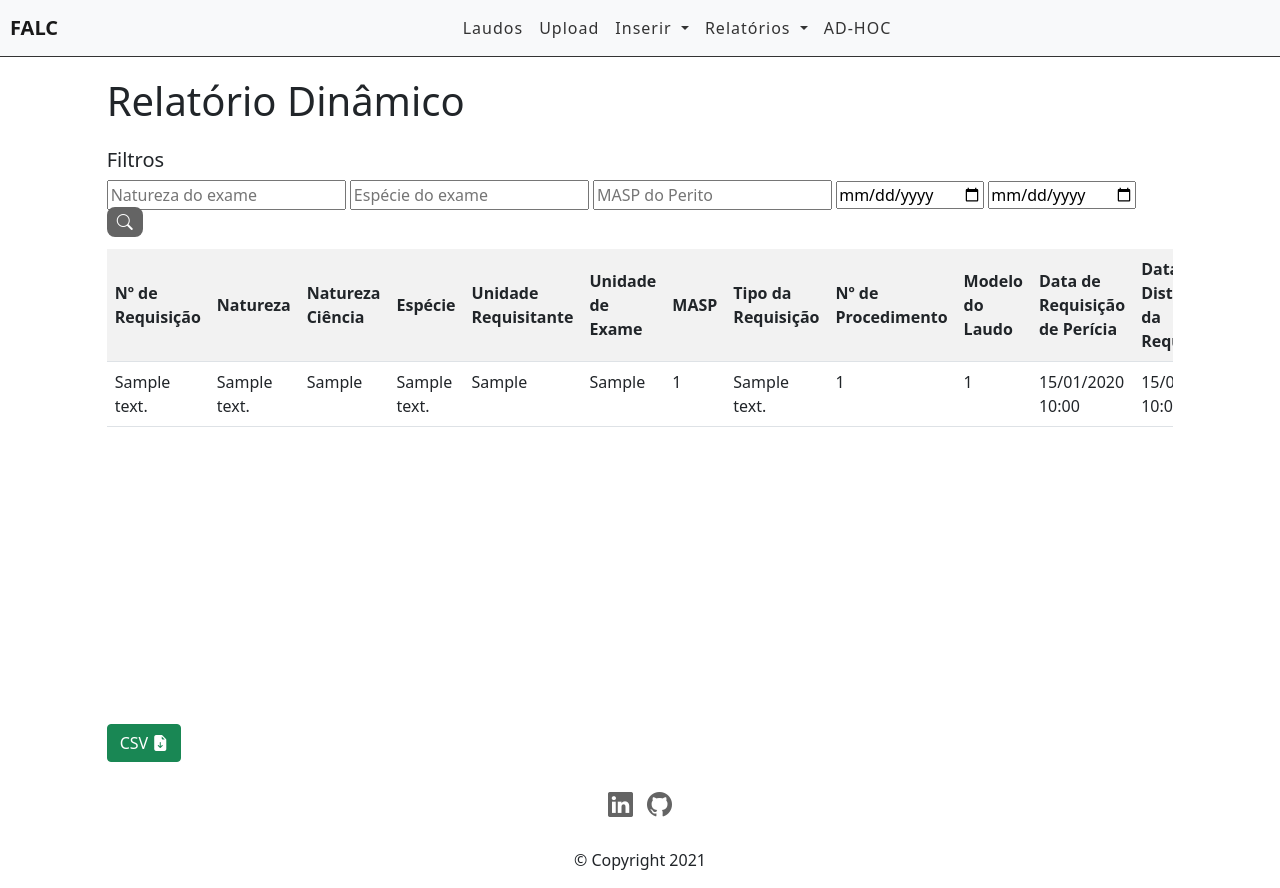
After one commit to MsouzaLeo/TFG_Front, a Django app: page /ad-hoc/ in a window 1280 px wide. The commit adds this page. Run offline with Django 3.2, Linux system fonts and the light colour scheme; tables that the repository leaves empty hold one stand-in row (values such as "Sample post"); parts of the project's set-up code (start-up, migrations or seed data) failed here and were passed over; some libraries are stand-ins or nearby versions.

Commit message:
fixing bugs in the ad-hoc page

```diff
--- a/DjangoFront/settings.py
+++ b/DjangoFront/settings.py
@@ -122,7 +122,7 @@ USE_I18N = True
 
 USE_L10N = True
 
-USE_TZ = True
+USE_TZ = False
 
 
 # Static files (CSS, JavaScript, Images)
--- a/tables/templates/base.html
+++ b/tables/templates/base.html
@@ -78,6 +78,9 @@
                                 <li><a class="dropdown-item" href="/relatorio-unidader">Unidades Requisitantes</a></li>
                             </ul>
                         </li>
+                        <li class="nav-item">
+                            <a class="nav-link" href="/ad-hoc">AD-HOC</a>
+                        </li>
                     </ul>
                 </div>
             </div>
--- /dev/null
+++ b/tables/templates/relatorios/relatorio_adhoc.html
@@ -0,0 +1,63 @@
+{% extends 'base.html' %} {% block title %} Laudos {% endblock %} {% block content %}
+<div class="offset-1 col-10 list-div">
+    <h1 id='name'>Relatório Dinâmico</h1>
+    <div class="col-9 search-div form">
+        <form method="get" id='search-form'>
+            <h5>Filtros</h5>
+            <input type="text" id="natu" name="natu" placeholder="Natureza do exame" value="{{request.GET.natu}}">
+            <input type="text" id="espe" name="espe" placeholder="Espécie do exame" value="{{request.GET.espe}}">
+            <input type="text" id="masp" name="masp" placeholder="MASP do Perito" value="{{request.GET.masp}}">
+            <input type="date" id="dataini" name="dataini" placeholder="Data de início" value="{{request.GET.dataini}}">
+            <input type="date" id="datafim" name="datafim" placeholder="Data de fim" value="{{request.GET.datafim}}">
+            <i id="search-btn" class="bi bi-search "></i>
+        </form>
+    </div>
+
+
+    <div id="div_table" class="table-responsive">
+        <table id='table' class="table table-striped ">
+            <tr>
+                <th>Nº de Requisição</th>
+                <th>Natureza</th>
+                <th>Natureza Ciência</th>
+                <th>Espécie</th>
+                <th>Unidade Requisitante</th>
+                <th>Unidade de Exame</th>
+                <th>MASP</th>
+                <th>Tipo da Requisição</th>
+                <th>Nº de Procedimento</th>
+                <th>Modelo do Laudo</th>
+                <th>Data de Requisição de Perícia</th>
+                <th>Data de Distribuição da Requisição</th>
+                <th>Data de Redistribuição</th>
+                <th>Data de Devolução da Requisição</th>
+                <th>Data de Aceite da Requisição</th>
+                <th>Data de expedição do Laudo</th>
+                <th>Tempo de Confecção do Laudo</th>
+            </tr>
+            {% for result in data %}
+            <tr>
+                <td>{{ result.nmr_requisicao }}</td>
+                <td>{{ result.cod_natureza_exame}}</td>
+                <td>{{ result.cod_natureza_exame.ciencia}}</td>
+                <td>{{ result.cod_especie_exame}}</td>
+                <td>{{ result.cod_unidade_requisitante}}</td>
+                <td>{{ result.cod_unidade_exame}}</td>
+                <td>{{ result.masp_perito}}</td>
+                <td>{{ result.tipo_requisicao}}</td>
+                <td>{{ result.nmr_procedimento}}</td>
+                <td>{{ result.cod_modelo_laudo}}</td>
+                <td>{{ result.data_requisicao_pericia|date:"d/m/Y H:i"}}</td>
+                <td>{{ result.data_distribuicao_requisicao|date:"d/m/Y H:i"}}</td>
+                <td>{{ result.data_redistribuicao|date:"d/m/Y H:i"}}</td>
+                <td>{{ result.data_devolucao_requisicao|date:"d/m/Y H:i"}}</td>
+                <td>{{ result.data_aceite_requisicao|date:"d/m/Y H:i"}}</td>
+                <td>{{ result.data_expedicao_laudo|date:"d/m/Y H:i"}}</td>
+                <td>{{ result.tempo_confeccao_laudo}}</td>
+            </tr>
+            {% endfor %}
+        </table>
+    </div>
+    <button class='btn btn-success' id='downloadcsv'>CSV <i class="bi bi-file-earmark-arrow-down-fill"></i></button>
+</div>
+{% endblock %}
--- a/tables/templates/relatorios/relatorio_natureza.html
+++ b/tables/templates/relatorios/relatorio_natureza.html
@@ -61,7 +61,7 @@
             },
             plugins: {
                 title: {
-                    display: true,
+                    display: false,
                     text: (ctx) => 'Tooltip position mode: ' + ctx.chart.options.plugins.tooltip.position,
                 }
             }
--- a/tables/urls.py
+++ b/tables/urls.py
@@ -37,5 +37,7 @@ urlpatterns = [
     path('relatorio-unidadex/', views.relatorio_unidadex),
     path('relatorio-unidader/', views.relatorio_unidader),
 
+     path('ad-hoc/', views.adhoc, name='adhoc'),
+
     path('teste/<int:pk>', views.teste, name='teste'),
 ]
--- a/tables/views.py
+++ b/tables/views.py
@@ -614,6 +614,20 @@ def relatorio_unidader(request):
     return render(request, 'relatorios/relatorio_unidader.html', context)
 
 
+def adhoc(request):
+
+    natu = request.GET.get('natu')
+    espe = request.GET.get('espe')
+    masp = request.GET.get('masp')
+    dataini = request.GET.get('dataini')
+    datafim = request.GET.get('datafim')
+    if natu or espe or masp or (dataini and datafim):
+        showall = LaudoModel.objects.filter(
+            cod_natureza_exame__descricao_natureza__icontains=natu, cod_especie_exame__descricao_especie__icontains=espe, masp_perito__icontains=masp, data_requisicao_pericia__range=[dataini, datafim])[:100]
+    else:
+        showall = LaudoModel.objects.all()[:100]
+    return render(request, 'relatorios/relatorio_adhoc.html', {"data": showall})
+
 def teste(request, pk):
 
     natureza_obj = NaturezaModel.objects.get(pk=pk)
```
